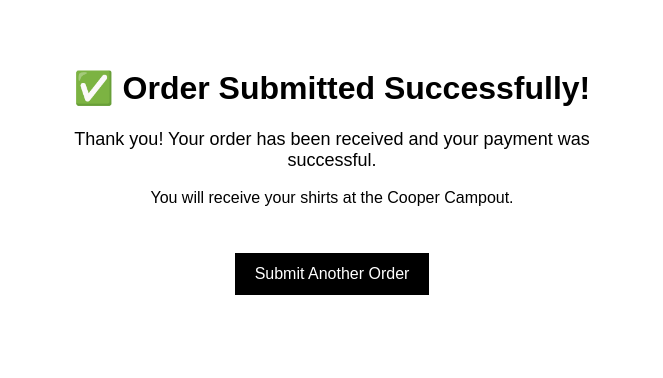
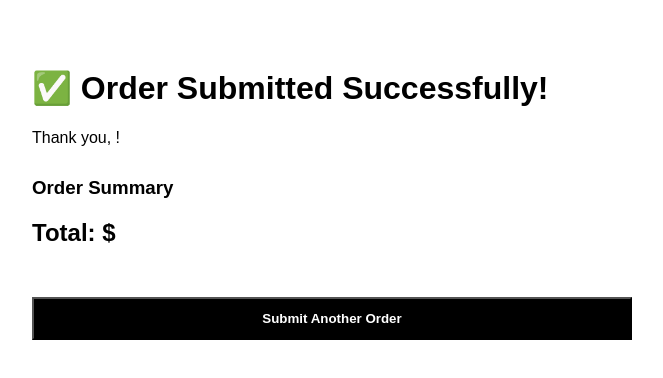
Before and after one commit to beccann/family-tshirt-app, a Next.js app: page /success in a window 1280 px wide. Shown: the top 378 px of the page, without its empty margins (308-971 px from the left). Built offline with nearby package versions, Linux system fonts and the light colour scheme.

Commit message:
Update success.js

```diff
--- a/pages/success.js
+++ b/pages/success.js
@@ -1,34 +1,75 @@
+import { useEffect, useState } from "react";
+
 export default function SuccessPage() {
+  const [order, setOrder] = useState(null);
+
+  useEffect(() => {
+    const params = new URLSearchParams(window.location.search);
+
+    const name = params.get("name");
+    const total = params.get("total");
+    const shirts = JSON.parse(decodeURIComponent(params.get("shirts") || "[]"));
+
+    setOrder({ name, total, shirts });
+  }, []);
+
+  if (!order) return null;
+
   return (
     <div
       style={{
         maxWidth: "600px",
         margin: "auto",
         padding: "40px",
-        textAlign: "center",
         fontFamily: "Arial"
       }}
     >
       <h1>✅ Order Submitted Successfully!</h1>
 
-      <p style={{ fontSize: "18px", marginTop: "20px" }}>
-        Thank you! Your order has been received and your payment was successful.
+      <p style={{ marginTop: "10px" }}>
+        Thank you, <strong>{order.name}</strong>!
       </p>
 
-      <p style={{ marginTop: "10px" }}>
-        You will receive your shirts at the Cooper Campout.
-      </p>
+      <h3 style={{ marginTop: "30px" }}>Order Summary</h3>
+
+      {order.shirts.map((shirt, index) => (
+        <div
+          key={index}
+          style={{
+            border: "1px solid #ccc",
+            padding: "15px",
+            marginBottom: "15px",
+            borderRadius: "5px"
+          }}
+        >
+          <strong>Shirt {index + 1}</strong>
+
+          <div>Size: {shirt.size}</div>
+          <div>Type: {shirt.type}</div>
+
+          {shirt.isTall && <div>Tall: Yes</div>}
+          {shirt.personalizationName && (
+            <div>Name: {shirt.personalizationName}</div>
+          )}
+          {shirt.personalizationNumber && (
+            <div>Number: {shirt.personalizationNumber}</div>
+          )}
+          {shirt.personalizationWings && <div>Angel Wings: Yes</div>}
+          <div>Quantity: {shirt.quantity}</div>
+        </div>
+      ))}
+
+      <h2>Total: ${order.total}</h2>
 
       <button
         onClick={() => (window.location.href = "/")}
         style={{
           marginTop: "30px",
-          padding: "12px 20px",
-          fontSize: "16px",
+          padding: "12px",
+          width: "100%",
           background: "black",
           color: "white",
-          border: "none",
-          cursor: "pointer"
+          fontWeight: "bold"
         }}
       >
         Submit Another Order
@@ -36,3 +77,4 @@ export default function SuccessPage() {
     </div>
   );
 }
+``
```
